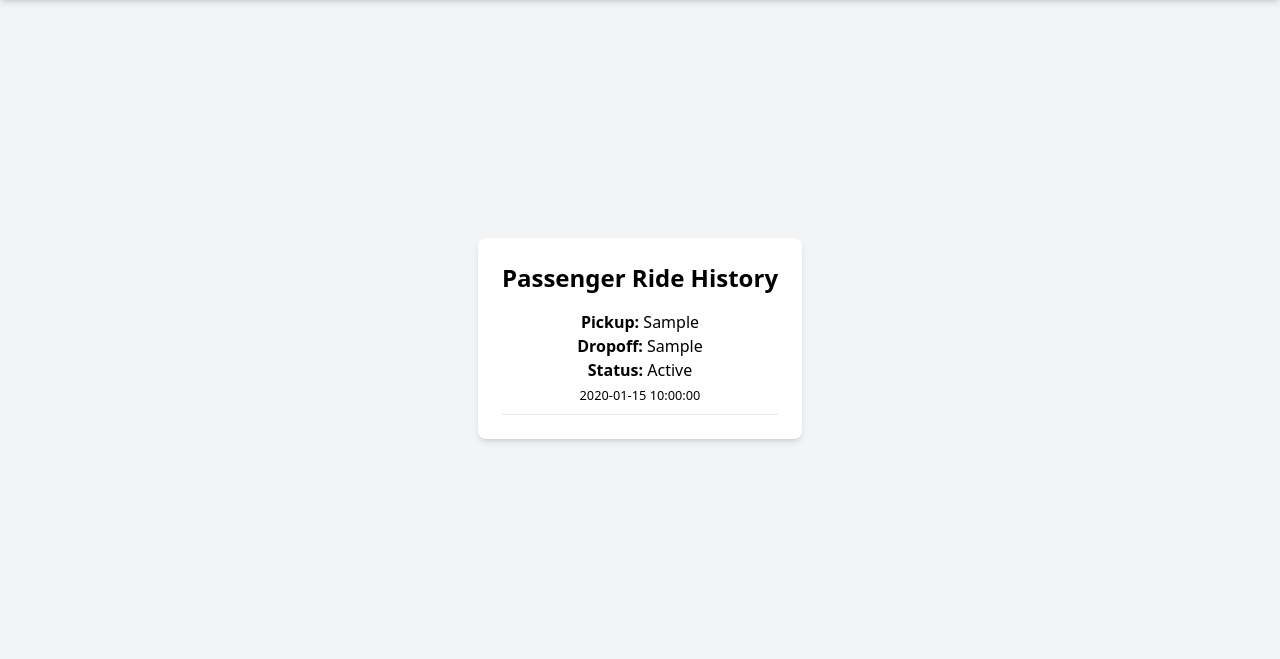
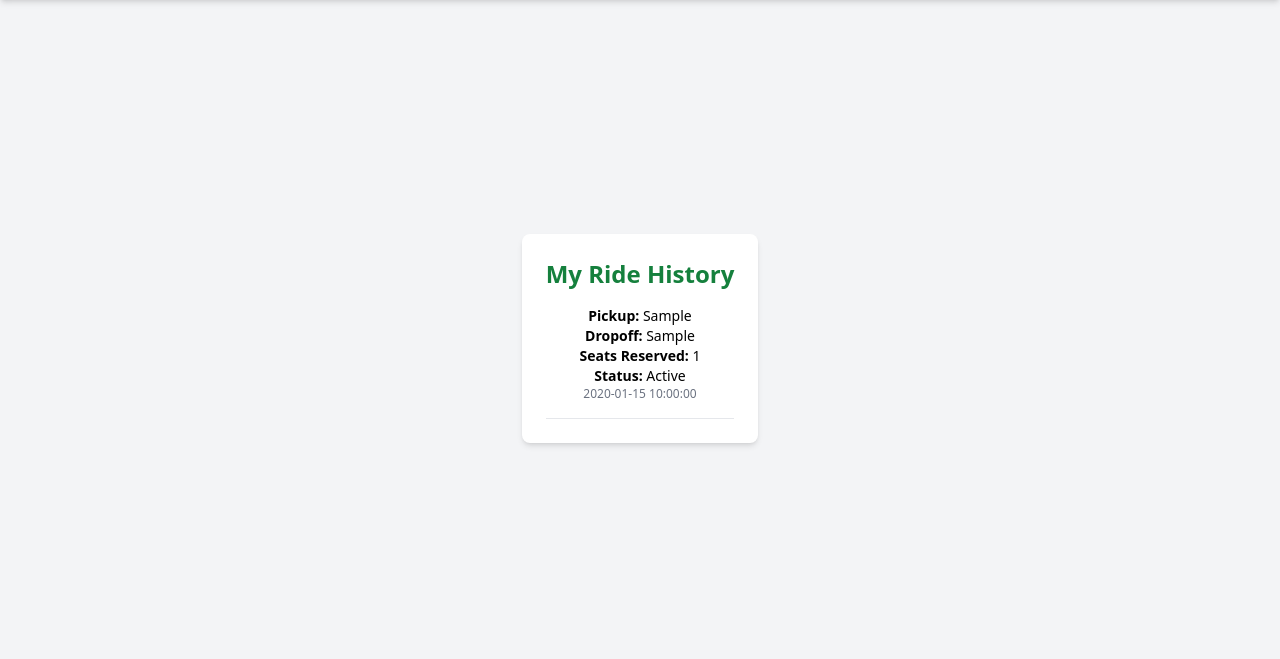
Before and after one commit to theWQLker/Ecoridepool-Ride-testing, a PHP site: template app/templates/ride-history.twig in a window 1280 px wide. Shown: the part 60-719 px from the top of the page. Run offline with PHP 8.4, Linux system fonts and the light colour scheme; the template is opened without the code that fills it: most values are stand-ins (such as "Sample title", 1, 10 or a date in 2020); some libraries are stand-ins or nearby versions.

Commit message:
US10: Final ride history view with cancel button for pending rides

```diff
--- a/app/templates/ride-history.twig
+++ b/app/templates/ride-history.twig
@@ -1,19 +1,31 @@
 {% extends "layout.twig" %}
+
+{% block title %}My Ride History | EcoRide{% endblock %}
 
 {% block content %}
 <div class="max-w-2xl mx-auto mt-8 bg-white p-6 rounded-lg shadow-md">
-    <h2 class="text-2xl font-semibold text-center mb-4">Passenger Ride History</h2>
+    <h2 class="text-2xl font-semibold text-center mb-4 text-green-700">My Ride History</h2>
 
     {% if rides is empty %}
         <p class="text-gray-600 text-center">No rides found.</p>
     {% else %}
         <ul class="space-y-4">
             {% for ride in rides %}
-                <li class="border-b pb-2">
-                    <p><strong>Pickup:</strong> {{ ride.pickup_location }}</p>
-                    <p><strong>Dropoff:</strong> {{ ride.dropoff_location }}</p>
-                    <p><strong>Status:</strong> {{ ride.status|capitalize }}</p>
-                    <p><small>{{ ride.created_at }}</small></p>
+                <li class="border-b pb-4">
+                    <p class="text-sm"><strong>Pickup:</strong> {{ ride.pickup_location }}</p>
+                    <p class="text-sm"><strong>Dropoff:</strong> {{ ride.dropoff_location }}</p>
+                    <p class="text-sm"><strong>Seats Reserved:</strong> {{ ride.passenger_count }}</p>
+                    <p class="text-sm"><strong>Status:</strong> {{ ride.status|capitalize }}</p>
+                    <p class="text-xs text-gray-500">{{ ride.created_at }}</p>
+
+                    {% if ride.status == 'pending' %}
+                        <form method="POST" action="/cancel-ride/{{ ride.id }}" class="mt-2">
+                            <button type="submit"
+                                class="bg-red-600 hover:bg-red-700 text-white text-xs font-medium px-4 py-1 rounded">
+                                Cancel Ride
+                            </button>
+                        </form>
+                    {% endif %}
                 </li>
             {% endfor %}
         </ul>
```
